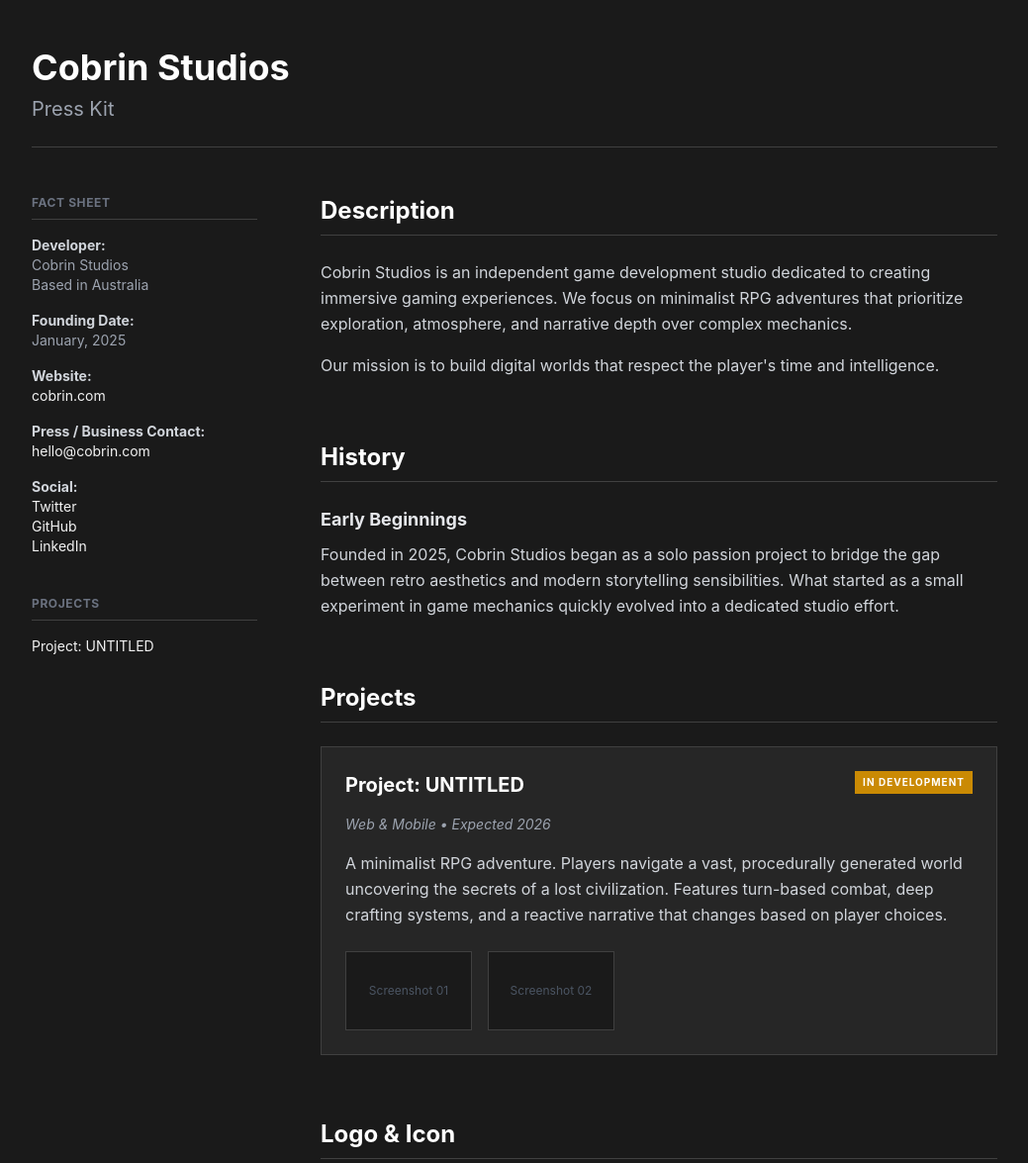
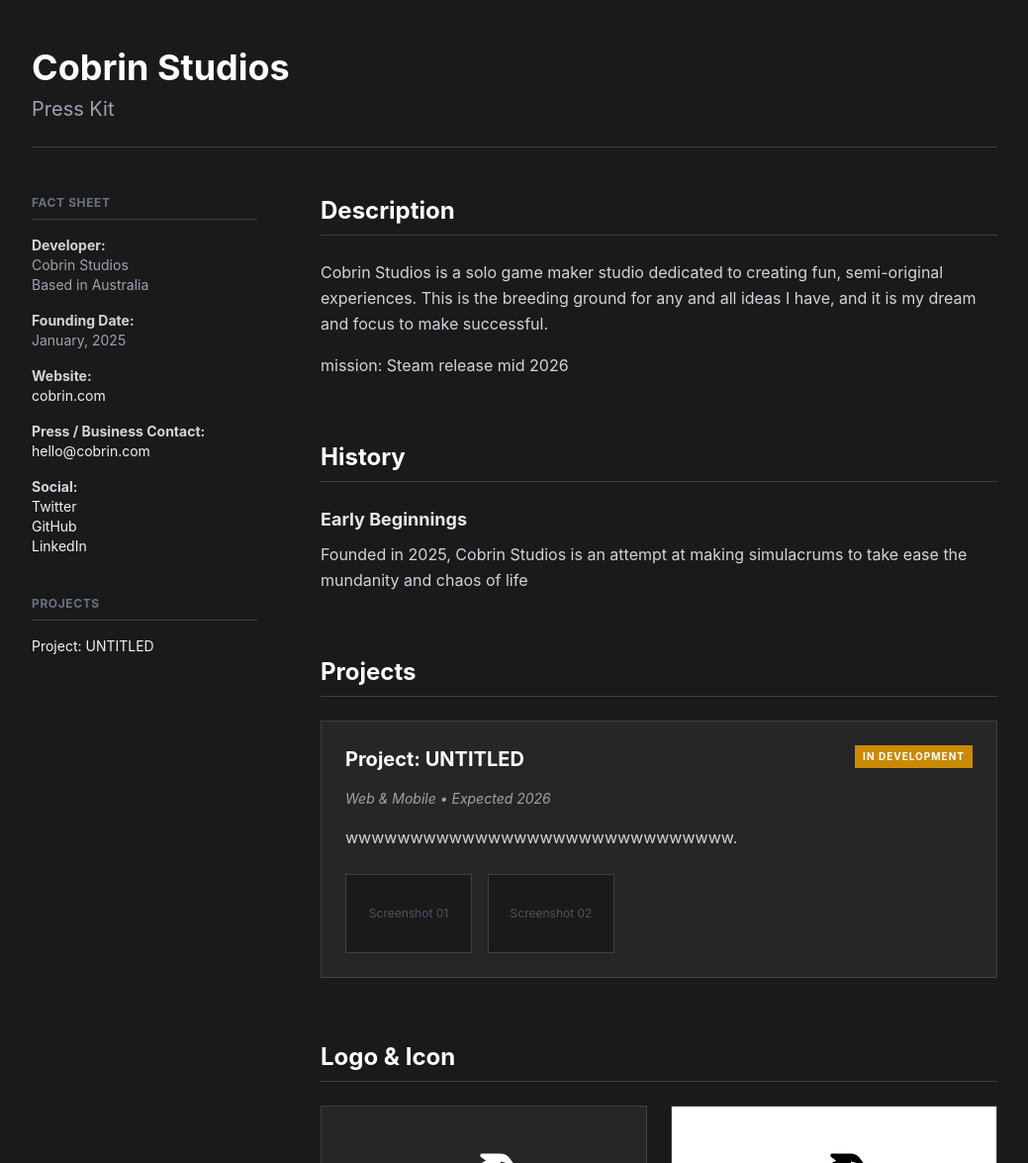
Before and after one commit to cob44/site, a plain HTML site: page index.html in a window 1280 px wide. Shown: the top 1175 px of the page at 99% size, without its empty margins (120-1159 px from the left). Drawn offline with nearby package versions, Linux system fonts and the light colour scheme.

Commit message:
Revise title and project description in index.html
Updated the title and description of Cobrin Studios. Modified project details and mission statement.

```diff
--- a/index.html
+++ b/index.html
@@ -3,12 +3,12 @@
 <head>
     <meta charset="UTF-8">
     <meta name="viewport" content="width=device-width, initial-scale=1.0">
-    <title>Presskit - Cobrin Studios</title>
+    <title>Cobrin Studios</title>
     <script src="https://cdn.tailwindcss.com"></script>
     <link rel="stylesheet" href="https://cdnjs.cloudflare.com/ajax/libs/font-awesome/6.4.0/css/all.min.css">
 
     <style>
-        /* System fonts for that authentic utilitarian look */
+
         body {
             font-family: -apple-system, BlinkMacSystemFont, "Segoe UI", Roboto, Helvetica, Arial, sans-serif, "Apple Color Emoji", "Segoe UI Emoji", "Segoe UI Symbol";
             background-color: #1a1a1a;
@@ -82,10 +82,10 @@
                 <section>
                     <h2 class="text-2xl font-bold text-white mb-6 header-line pb-2">Description</h2>
                     <p class="leading-relaxed text-gray-300 mb-4">
-                        Cobrin Studios is an independent game development studio dedicated to creating immersive gaming experiences. We focus on minimalist RPG adventures that prioritize exploration, atmosphere, and narrative depth over complex mechanics.
+                        Cobrin Studios is a solo game maker studio dedicated to creating fun, semi-original experiences. This is the breeding ground for any and all ideas I have, and it is my dream and focus to make successful.
                     </p>
                     <p class="leading-relaxed text-gray-300">
-                        Our mission is to build digital worlds that respect the player's time and intelligence.
+                        mission: Steam release mid 2026
                     </p>
                 </section>
 
@@ -94,7 +94,7 @@
                     <h2 class="text-2xl font-bold text-white mb-6 header-line pb-2">History</h2>
                     <h3 class="text-lg font-bold text-gray-200 mb-2">Early Beginnings</h3>
                     <p class="leading-relaxed text-gray-300 mb-4">
-                        Founded in 2025, Cobrin Studios began as a solo passion project to bridge the gap between retro aesthetics and modern storytelling sensibilities. What started as a small experiment in game mechanics quickly evolved into a dedicated studio effort.
+                        Founded in 2025, Cobrin Studios is an attempt at making simulacrums to take ease the mundanity and chaos of life
                     </p>
                 </section>
 
@@ -109,7 +109,7 @@
                         </div>
                         <p class="text-gray-400 text-sm mb-4 italic">Web & Mobile • Expected 2026</p>
                         <p class="text-gray-300 mb-6 leading-relaxed">
-                            A minimalist RPG adventure. Players navigate a vast, procedurally generated world uncovering the secrets of a lost civilization. Features turn-based combat, deep crafting systems, and a reactive narrative that changes based on player choices.
+                            wwwwwwwwwwwwwwwwwwwwwwwwwwwwww.
                         </p>
                         <div class="flex gap-4">
                             <div class="w-32 h-20 bg-[#1a1a1a] border border-[#404040] flex items-center justify-center">
```
